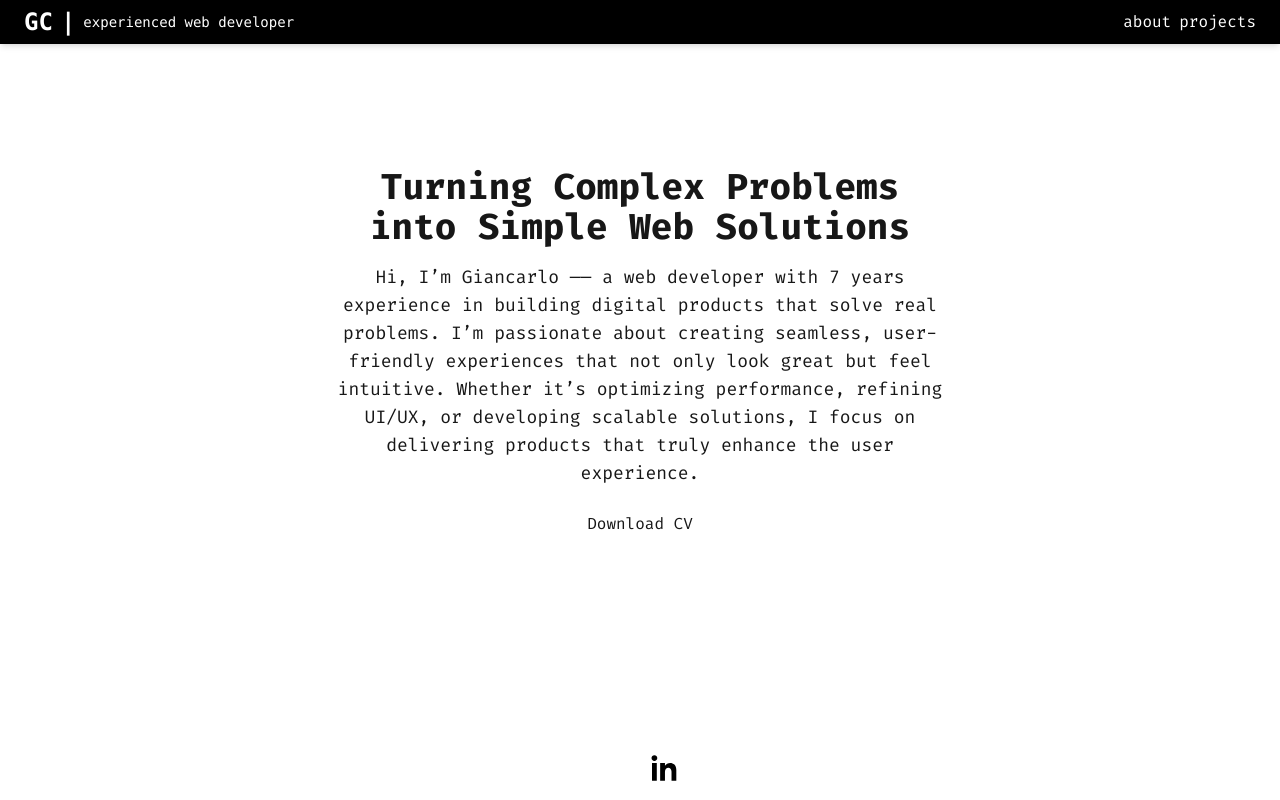
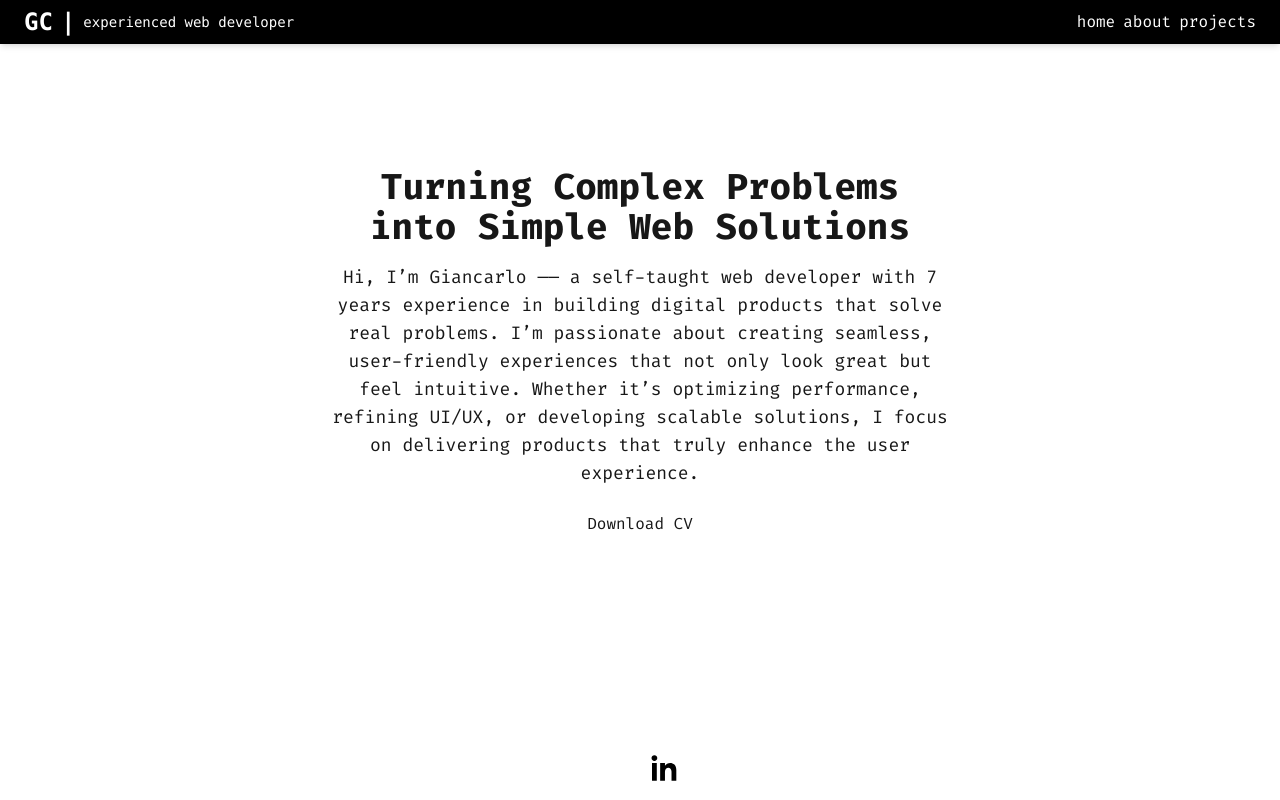
Before and after one commit to gcangela/gcangela.dev, a Next.js app: page / in a window 1280 px wide. Built offline with nearby package versions, Linux system fonts and the light colour scheme.

Commit message:
add home link, update copy

```diff
--- a/src/app/page.tsx
+++ b/src/app/page.tsx
@@ -4,7 +4,7 @@ export default function Home() {
          <div className="md:size-1/2 lg:1/2 flex flex-col gap-4 justify-center">
          <h1 className="text-4xl font-bold text-center">
              Turning Complex Problems into Simple Web Solutions</h1>
-        <p className="text-lg text-center">Hi, I’m Giancarlo —— a web developer with 7 years experience in building digital products that solve real problems. I’m passionate about creating seamless, user-friendly experiences that not only look great but feel intuitive. Whether it’s optimizing performance, refining UI/UX, or developing scalable solutions, I focus on delivering products that truly enhance the user experience.</p> <button className="border border-white rounded-xl p-4 self-center py-2 px-6 hover:bg-white hover:text-black">Download CV</button></div>
+        <p className="text-lg text-center">Hi, I’m Giancarlo —— a self-taught web developer with 7 years experience in building digital products that solve real problems. I’m passionate about creating seamless, user-friendly experiences that not only look great but feel intuitive. Whether it’s optimizing performance, refining UI/UX, or developing scalable solutions, I focus on delivering products that truly enhance the user experience.</p> <button className="border border-white rounded-xl p-4 self-center py-2 px-6 hover:bg-white hover:text-black">Download CV</button></div>
 
         </div>
     );
--- a/src/components/Header.tsx
+++ b/src/components/Header.tsx
@@ -1,6 +1,10 @@
 import Link from "next/link"
 
 const headerLinks = [
+    {
+        href: "/",
+        label: "Home",
+    },
     {
         href: "/about",
         label: "About",
```
